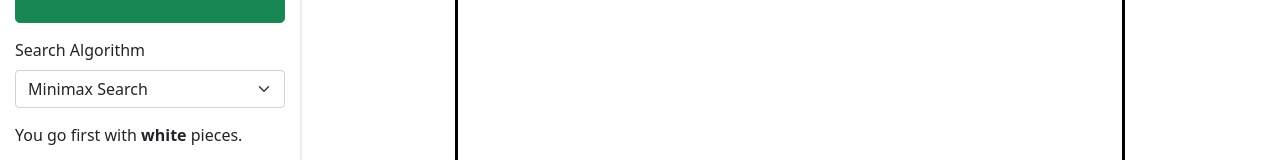
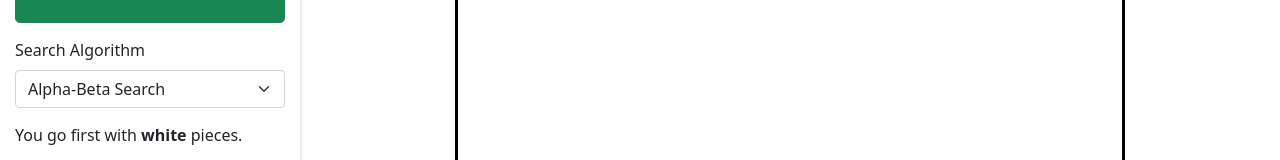
Before and after one commit to Tom1072/3106Project, a React (Create React App) app in the folder client/: page / in a window 1280 px wide. Shown: the part 198-358 px from the top of the page. Built offline with nearby package versions, Linux system fonts and the light colour scheme; no server answers.

Commit message:
Make API call when change algorithm dropdown

```diff
--- a/client/src/assets/constants.js
+++ b/client/src/assets/constants.js
@@ -1,6 +1,6 @@
 export const Algorithms = {
-  MINIMAX: "minimax",
-  MONTE_CARLO: "monte-carlo"
+  ALPHA_BETA: "ab",
+  ALPHA_BETA_PRUNING: "abp"
 }
 
 export const Results = {
--- a/client/src/components/Drawer/Drawer.js
+++ b/client/src/components/Drawer/Drawer.js
@@ -2,9 +2,19 @@ import "./Drawer.css";
 import { Algorithms } from "../../assets/constants";
 import { Form, Button } from "react-bootstrap";
 import { useState } from "react";
+import { fetchAPI } from "../../services/api";
 
 const Drawer = ({ handleStart, handleStop, started, yourTurn }) => {
-  const [algorithm, setAlgorithm] = useState(Algorithms.MINIMAX);
+  const [algorithm, setAlgorithm] = useState(Algorithms.ALPHA_BETA);
+
+  const handleChangeAlgorithm = async (e) => {
+    try {
+      setAlgorithm(e.target.value);
+      await fetchAPI("/algorithm", "PUT", { algorithm: e.target.value })
+    } catch (err) {
+      console.log(err)
+    }
+  }
 
   const handleSubmit = (e) => {
     e.preventDefault();
@@ -24,10 +34,10 @@ const Drawer = ({ handleStart, handleStop, started, yourTurn }) => {
           <Form.Select
             disabled={started}
             value={algorithm}
-            onChange={(e) => setAlgorithm(e.target.value)}
+            onChange={handleChangeAlgorithm}
           >
-            <option value={Algorithms.MINIMAX}>Minimax Search</option>
-            <option value={Algorithms.MONTE_CARLO}>Monte-Carlo Search</option>
+            <option value={Algorithms.ALPHA_BETA}>Alpha-Beta Search</option>
+            <option value={Algorithms.ALPHA_BETA_PRUNING}>Alpha-Beta Pruning Search</option>
           </Form.Select>
         </Form.Group>
 
--- a/client/src/services/api.js
+++ b/client/src/services/api.js
@@ -19,7 +19,7 @@ export const fetchAPI = async (endpoint, method, data = null) => {
   if (data) {
     if (method.toUpperCase() === "GET") {
       config.params = data;
-    } else if (method.toUpperCase() === "POST") {
+    } else if (["POST", "PUT"].includes(method.toUpperCase())) {
       config.data = data;
     }
   }
```
Also changed, not shown: 2 other files (tests, documents, lock files or other folders).
